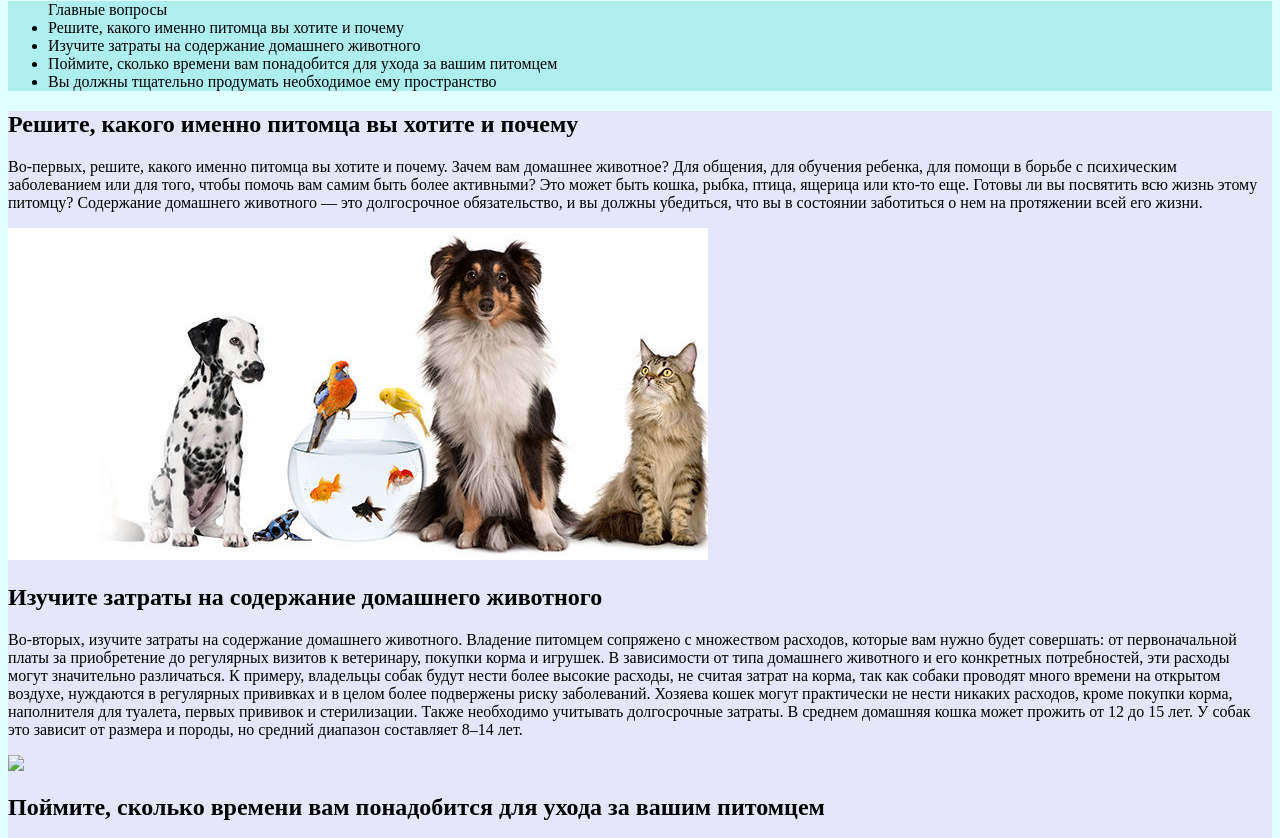
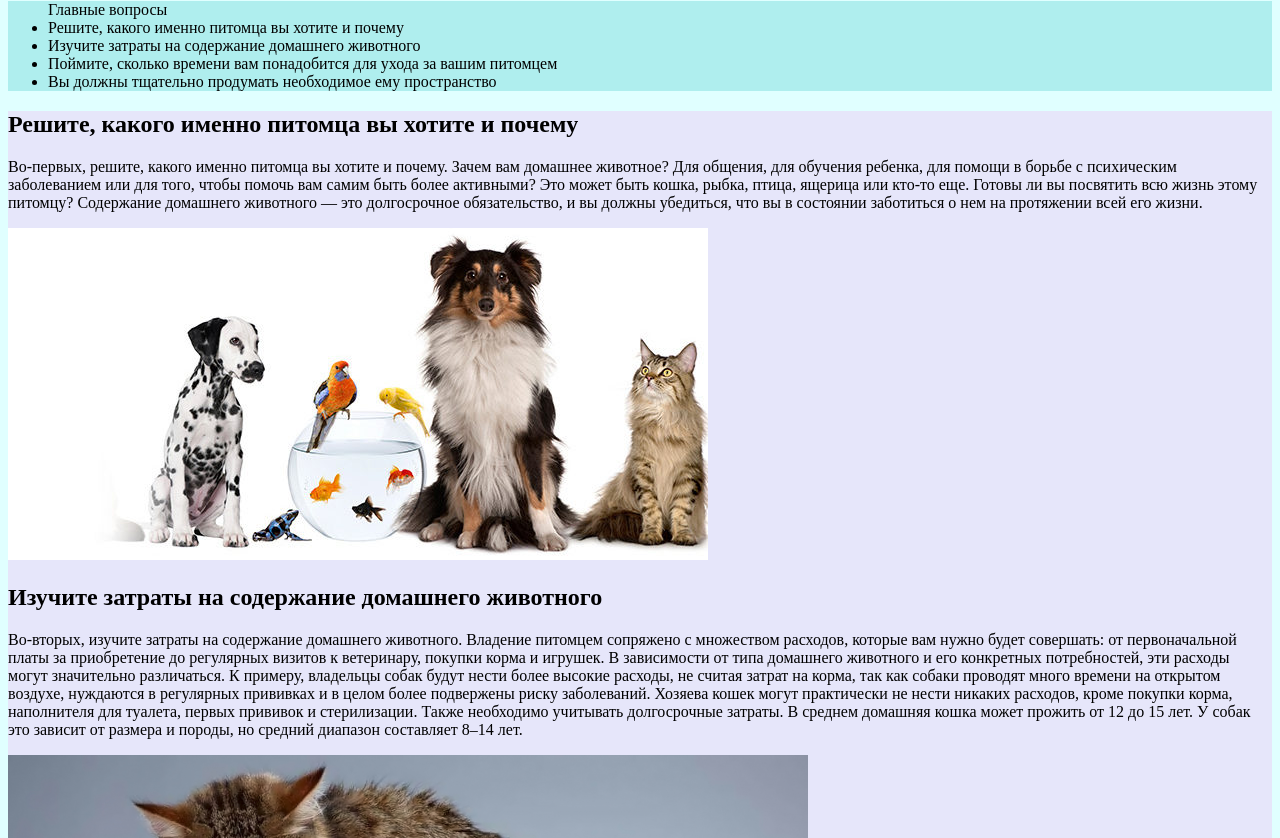
Before and after one commit to nastyachaj/nastyachaj.github.io, a plain HTML site: page ctoznat.html in a window 1280 px wide. Shown: the part 79-917 px from the top of the page. Drawn offline with Linux system fonts and the light colour scheme.

Commit message:
Sun, Oct 1, 2023, 9:14 PM +07:00

```diff
--- a/ctoznat.html
+++ b/ctoznat.html
@@ -41,7 +41,7 @@
 
 Также необходимо учитывать долгосрочные затраты. В среднем домашняя кошка может прожить от 12 до 15 лет. У собак это зависит от размера и породы, но средний диапазон составляет 8–14 лет.
         </p>
-        <img src="hqdefault.jpg.1">
+        <img src="fonstola.ru_278658.jpg">
         <h2>Поймите, сколько времени вам понадобится для ухода за вашим питомцем</h2>
         <p>
             В-третьих, поймите, сколько времени вам понадобится для ухода за вашим питомцем. Если вы берете молодое и здоровое животное, количество времени, которое ему потребуется от вас, будет варьироваться. Например, котят, щенков и других детенышей нужно кормить чаще, им нужно много внимания и игр.
```
Also changed, not shown: fonstola.ru_278658.jpg (added).
